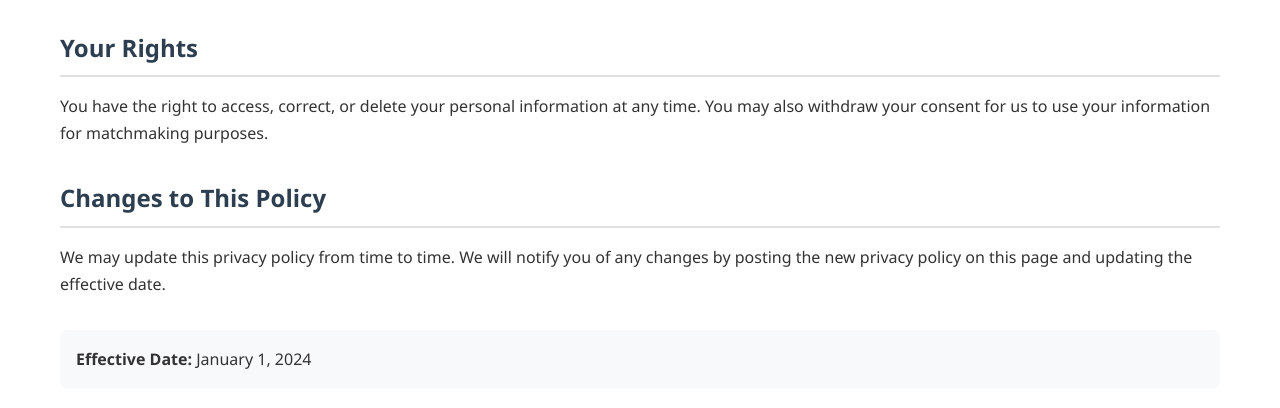
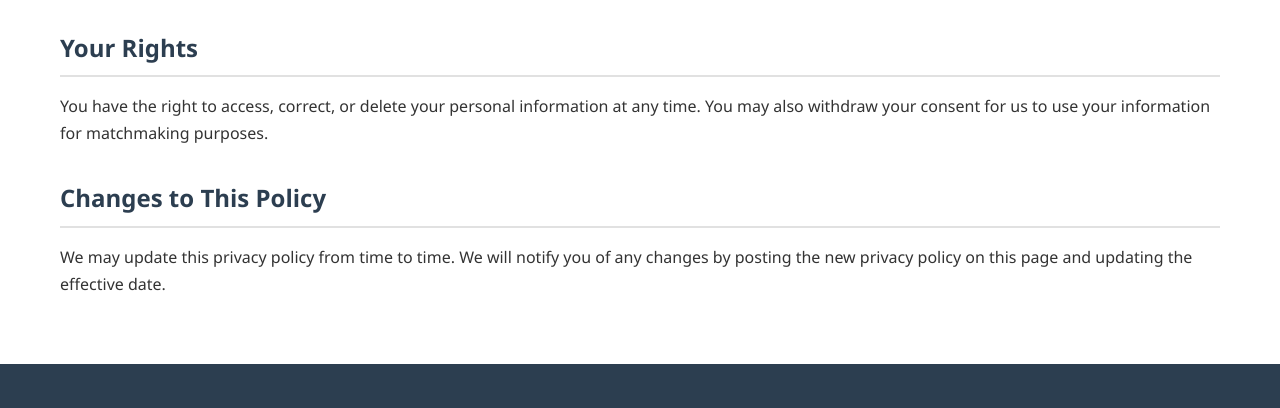
Before and after one commit to kritiebvanho/SeekingSincereHeart, a plain HTML site: page index.html in a window 1280 px wide. Shown: the part 8794-9202 px from the top of the page. Drawn offline with Linux system fonts and the light colour scheme.

Commit message:
index.html

```diff
--- a/index.html
+++ b/index.html
@@ -186,7 +186,6 @@
                 <h3>Changes to This Policy</h3>
                 <p>We may update this privacy policy from time to time. We will notify you of any changes by posting the new privacy policy on this page and updating the effective date.</p>
 
-                <p class="policy-date"><strong>Effective Date:</strong> January 1, 2024</p>
             </div>
         </div>
     </section>
```
